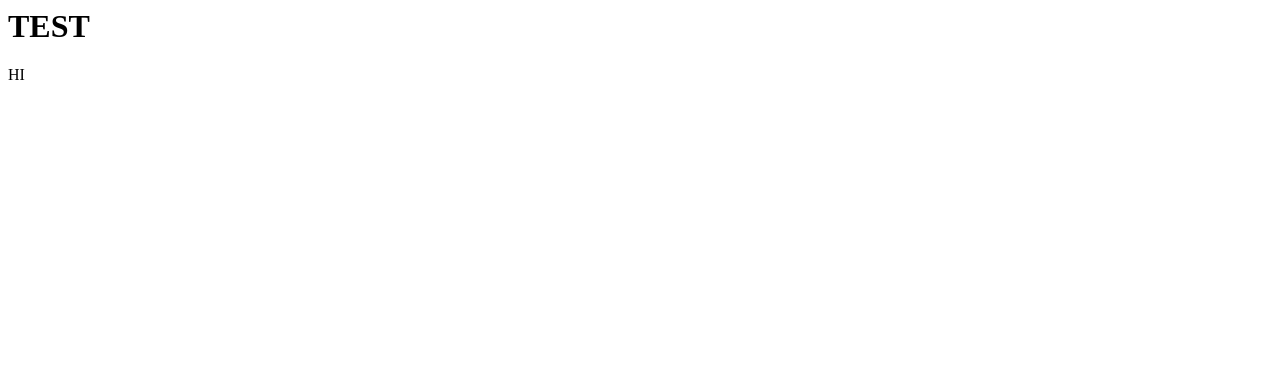
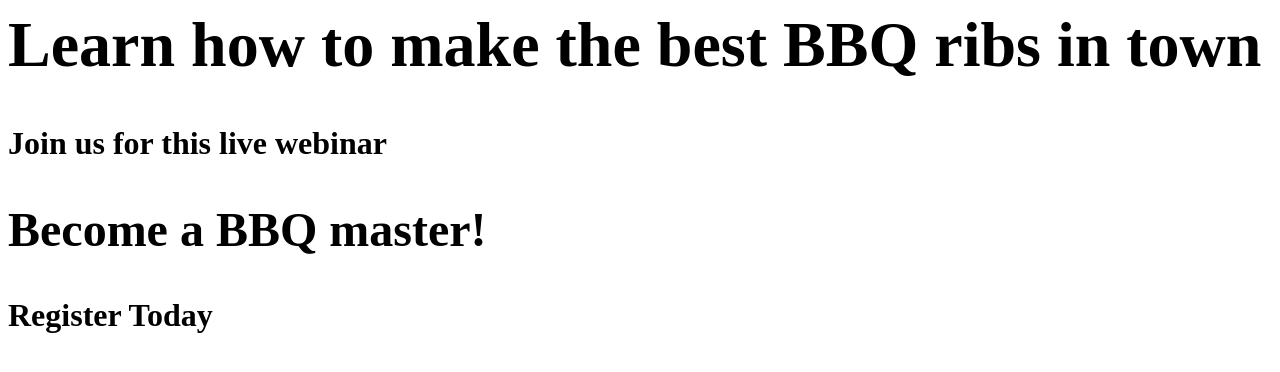
Before and after one commit to jde0324/HI, a plain HTML site: page index.html in a window 1280 px wide. Drawn offline with Linux system fonts and the light colour scheme.

Commit message:
TEST
TESTT

```diff
--- a/index.html
+++ b/index.html
@@ -1,2 +1,9 @@
-<H1>TEST</H1>
-<P>HI</P>
+<H1><div class="intro">
+    <div>
+      <h1>Learn how to make <strong>the best BBQ ribs</strong> in town</h1>
+      <p>Join us for this live webinar</p>
+    </div>
+  <div class="main-content">
+
+    <h2>Become a BBQ master!</h2>
+    <p>Register Today</p></div></div>
```
Also changed, not shown: joo.html (deleted, +0 -1 lines), images/bugs bunny.jpg (renamed from bugs bunny.jpg), 1 other file.
